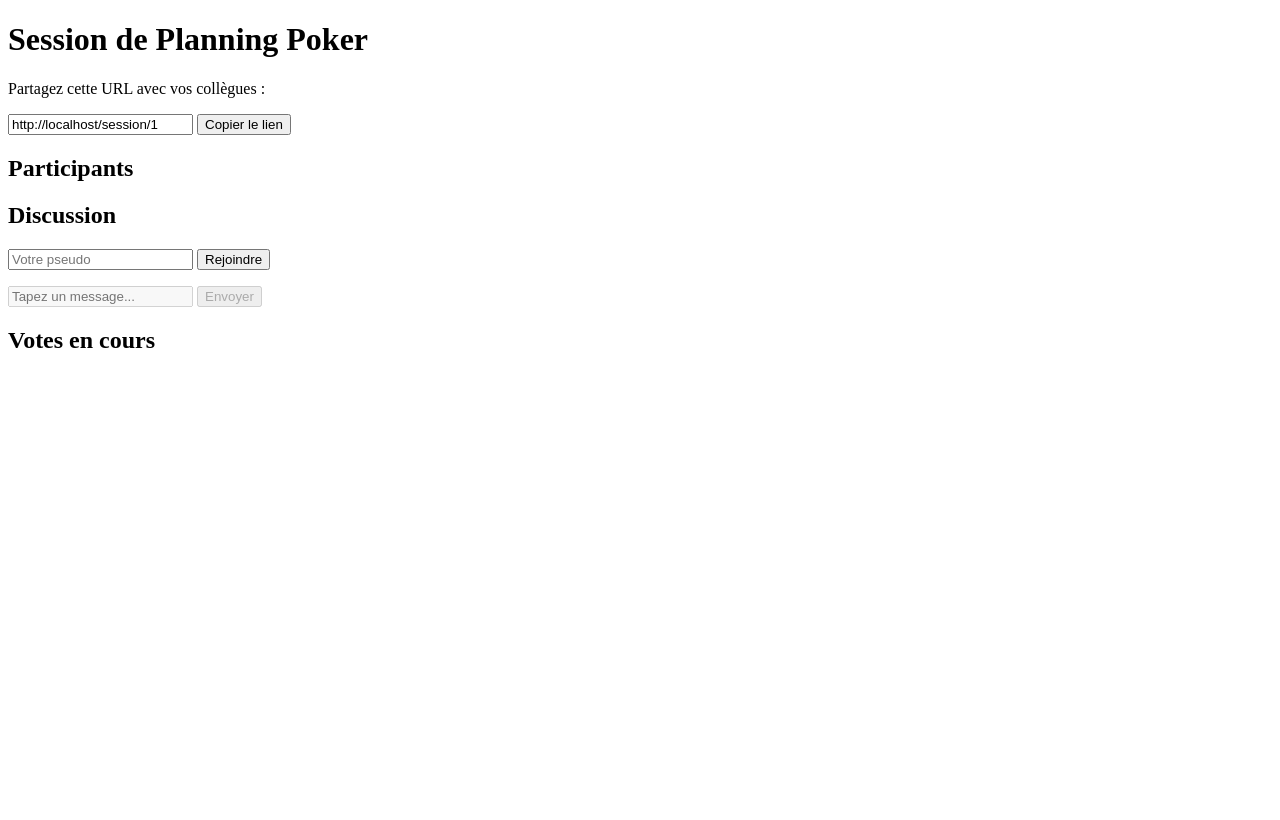
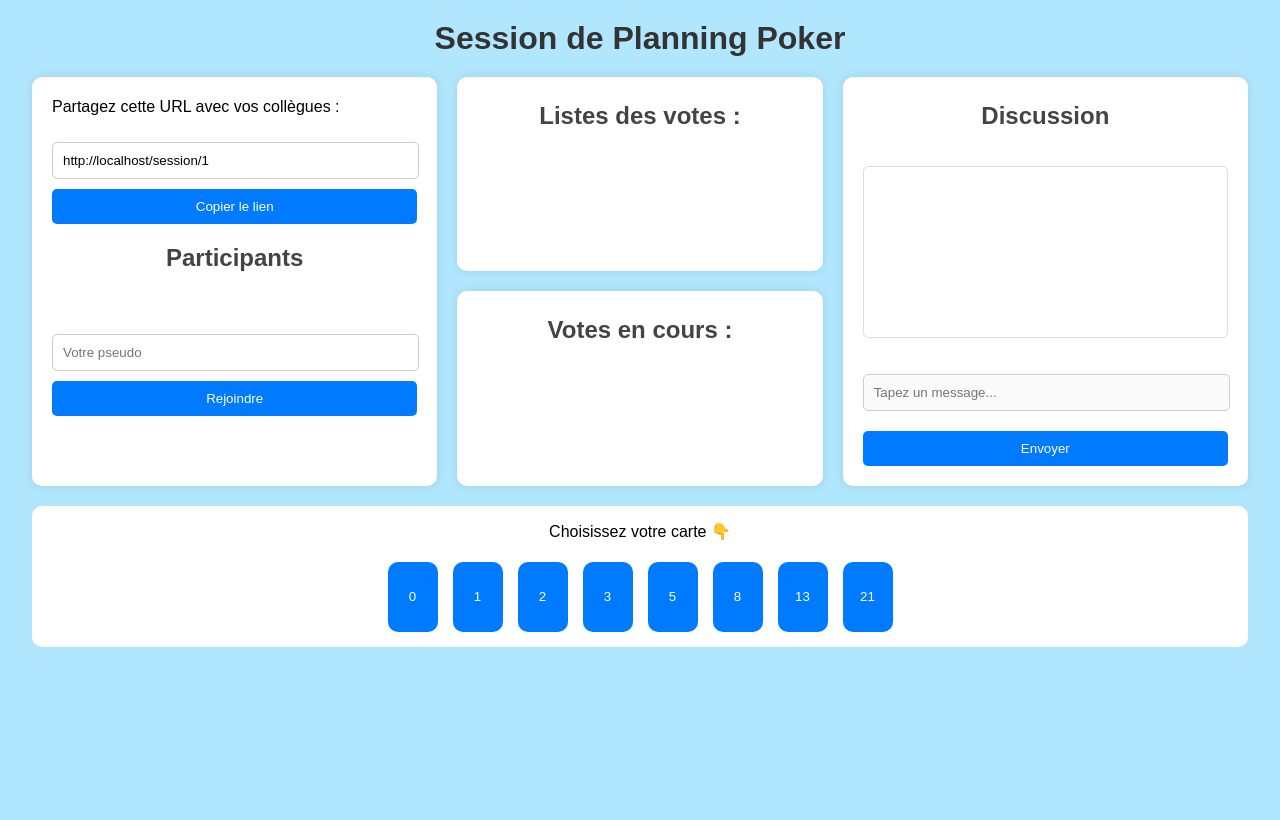
Before and after one commit to The-Leyn/planning_poker, a Flask app: page /session/1 in a window 1280 px wide. Before the commit the page ends 348 px from the top, so only its background shows below. Run offline with Flask 3, Linux system fonts and the light colour scheme; some libraries are stand-ins or nearby versions.

Commit message:
ajout du css pour idex et session

```diff
--- /dev/null
+++ b/static/styles_index.css
@@ -0,0 +1,193 @@
+body {
+    /* display: flex; */
+    flex-direction: column;
+    align-items: center;
+    justify-content: flex-start;
+    height: 100vh;
+    margin: 0;
+    background-color: #b1e6ff;
+    font-family: Arial, sans-serif;
+    font-size: 1em;
+}
+
+h1 {
+    text-align: center;
+    color: #333;
+    width: 100%;
+    margin-top: 20px;
+    margin-bottom: 0;
+}
+
+.container {
+    gap: 20px;
+    justify-content: space-between;
+}
+
+.top-container {
+    display: flex;
+    max-width: 95%;
+    gap: 20px;
+    padding: 20px 25px;
+    justify-content: space-between;
+    height: 100%;
+    margin: auto;
+}
+
+.container-cards {
+    background-color: white;
+    display: flex;
+    flex-direction: column;
+    align-items: center;
+    margin: auto;
+    max-width: 95%;
+    border-radius: 10px;
+}
+.container-cards > div {
+    display: flex;
+    gap: 5px;
+    padding-bottom: 10px;
+}
+
+.gauche,
+.droit {
+    flex: 1;
+    padding: 20px;
+    padding-top: 5px;
+    background: white;
+    border-radius: 10px;
+    box-shadow: 0 0 10px rgba(0, 0, 0, 0.1);
+    display: flex;
+    flex-direction: column;
+}
+
+.millieu {
+    flex: 1;
+    gap: 20px;
+    border-radius: 10px;
+    display: flex;
+    flex-direction: column;
+}
+
+.millieu-haut {
+    flex: 1;
+    padding: 20px;
+    padding-top: 5px;
+    background: white;
+    border-radius: 10px;
+    box-shadow: 0 0 10px rgba(0, 0, 0, 0.1);
+    display: flex;
+    flex-direction: column;
+}
+
+.millieu-bas {
+    flex: 1;
+    padding: 20px;
+    padding-top: 5px;
+    background: white;
+    border-radius: 10px;
+    box-shadow: 0 0 10px rgba(0, 0, 0, 0.1);
+    display: flex;
+    flex-direction: column;
+}
+
+h2 {
+    text-align: center;
+    color: #444;
+}
+
+button {
+    display: block;
+    width: 100%;
+    padding: 10px;
+    background-color: #007bff;
+    color: white;
+    border: none;
+    border-radius: 5px;
+    cursor: pointer;
+    margin-top: 10px;
+}
+
+.cards {
+    display: block;
+    width: 50px;
+    height: 70px;
+    border-radius: 10px;
+    margin: 5px;
+}
+
+button:hover {
+    background-color: #0056b3;
+}
+
+input[type="text"] {
+    width: calc(100% - 20px);
+    padding: 10px;
+    margin-top: 10px;
+    border: 1px solid #ccc;
+    border-radius: 5px;
+}
+
+ul {
+    list-style: none;
+    padding: 0;
+}
+
+ul li {
+    background: #f8f9fa;
+    padding: 10px;
+    margin: 5px 0;
+    border-radius: 5px;
+}
+
+#tchat {
+    display: flex;
+    flex-direction: column;
+    gap: 10px;
+    flex: 1;
+}
+
+#messages {
+    height: 150px;
+    overflow-y: auto;
+    border: 1px solid #ddd;
+    padding: 10px;
+    border-radius: 5px;
+    background: #fff;
+    flex-grow: 1;
+}
+
+#adminControls {
+    margin-top: auto;
+}
+
+#actual-vote {
+    text-align: center;
+    /* font-size: 1.2em; */
+    font-weight: bold;
+    padding: 15px;
+    background: #e3f2fd;
+    border-radius: 10px;
+}
+
+#votesList {
+    margin-top: 5px;
+    padding: 5px;
+    background: white;
+    border-radius: 10px;
+    box-shadow: 0 0 10px rgba(0, 0, 0, 0.1);
+}
+
+#actual-vote-container {
+    display: flex;
+    flex-direction: column;
+    gap: 15px;
+    background: #f1f1f1;
+    padding: 15px;
+    border-radius: 10px;
+}
+
+@media (max-width: 768px) {
+    .container {
+        flex-direction: column;
+    }
+}
--- a/templates/index.html
+++ b/templates/index.html
@@ -4,9 +4,11 @@
     <meta charset="UTF-8">
     <meta name="viewport" content="width=device-width, initial-scale=1.0">
     <title>Poker Planning</title>
+    <link rel="stylesheet" type="text/css" href="{{ url_for('static', filename='styles.css') }}">
 </head>
 <body>
     <a href="{{ url_for('create_session') }}">Create room</a>
-
+    <div class="bordure bordure1"></div>
+    <div class="bordure bordure2"></div>
 </body>
 </html>
--- a/templates/session.html
+++ b/templates/session.html
@@ -1,13 +1,20 @@
 <!DOCTYPE html>
 <html lang="fr">
+
 <head>
     <meta charset="UTF-8" />
     <meta name="viewport" content="width=device-width, initial-scale=1.0" />
     <title>Session {{ session_id }}</title>
     <script src="https://cdnjs.cloudflare.com/ajax/libs/socket.io/4.5.4/socket.io.js"></script>
+    <link rel="stylesheet" type="text/css" href="{{ url_for('static', filename='styles_index.css') }}">
 </head>
+
 <body>
     <h1>Session de Planning Poker</h1>
+
+    <div class="container">
+        <div class="top-container">
+            <div class="gauche">
                 <p>Partagez cette URL avec vos collègues :</p>
                 <input type="text" value="{{ request.url }}" id="sessionUrl" readonly />
                 <button onclick="copyLink()">Copier le lien</button>
@@ -15,23 +22,53 @@
                 <h2>Participants</h2>
                 <ul id="userList"></ul>
 
-    <h2>Discussion</h2>
+
                 <input type="text" id="username" placeholder="Votre pseudo" />
                 <button onclick="joinSession()">Rejoindre</button>
+            </div>
 
-    <div id="chat">
+            <div class="millieu">
+                <div class="millieu-haut">
+                    <h2>Listes des votes :</h2>
+                    <ul id="voteList"></ul>
+                    <div id="adminControls" style="display: none">
+                        <h2>Ajouter un vote à la liste</h2>
+                        <input type="text" id="voteTitle" placeholder="Titre du vote" />
+                        <button onclick="createVote()">Créer</button>
+                    </div>
+                </div>
+                <div class="millieu-bas">
+                    <h2>Votes en cours :</h2>
+                </div>
+            </div>
+
+            <div class="droit">
+                <h2>Discussion</h2>
+                <div id="tchat">
                     <ul id="messages"></ul>
                     <input type="text" id="message" placeholder="Tapez un message..." disabled />
                     <button onclick="sendMessage()" disabled>Envoyer</button>
                 </div>
-    <div id="adminControls" style="display: none">
-      <h2>Créer un vote</h2>
-      <input type="text" id="voteTitle" placeholder="Titre du vote" />
-      <button onclick="createVote()">Créer</button>
             </div>
+        </div>
+        <div class="container-cards">
+            <p>Choisissez votre carte 👇</p>
+            <div>
+                <button class="cards" onclick="sendVote(0)">0</button>
+                <button class="cards" onclick="sendVote(1)">1</button>
+                <button class="cards" onclick="sendVote(2)">2</button>
+                <button class="cards" onclick="sendVote(3)">3</button>
+                <button class="cards" onclick="sendVote(5)">5</button>
+                <button class="cards" onclick="sendVote(8)">8</button>
+                <button class="cards" onclick="sendVote(13)">13</button>
+                <button class="cards" onclick="sendVote(21)">21</button>
+            </div>
+        </div>
+    </div>
+</body>
 
-    <h2>Votes en cours</h2>
-    <ul id="voteList"></ul>
+</html>
+
 
 <script>
     var socket = io.connect("http://" + document.domain + ":" + location.port);
@@ -67,6 +104,7 @@
     socket.on("message", function (msg) {
         let messagesList = document.getElementById("messages");
         let newMessage = document.createElement("li");
+
         newMessage.textContent = msg;
         messagesList.appendChild(newMessage);
     });
@@ -107,14 +145,30 @@
     socket.on("new_vote", function (data) {
         let voteList = document.getElementById("voteList");
         let listItem = document.createElement("li");
+        let chooseBtn = document.createElement("button");
+        chooseBtn.textContent = "Lancer le vote";
+        chooseBtn.onclick = function () {
+            selectVote(data.vote_id, data.title)
+        }
         listItem.textContent = data.title + " (Vote ID: " + data.vote_id + ")";
+        listItem.appendChild(chooseBtn);
         voteList.appendChild(listItem);
     });
+
+    function selectVote(vote_id, title) {
+        console.log("select vote :", vote_id);
+        let actualVoteTitle = document.querySelector(".actual-vote h2")
+        actualVoteTitle.textContent = `Vote en cours : ${title}`
+
+
+    }
+    // Pour sélectionner parmis la liste des votes le vote actuel.
+    socket.on("select_vote", function (data) {
+
+    })
 
     // Gestion des erreurs (ex: si un non-admin essaie de créer un vote)
     socket.on("error", function (data) {
         alert(data.message);
     });
 </script>
-  </body>
-</html>
```
Also changed, not shown: static/styles.css (added, +97 -0 lines), templates/login.html (added). Lines whose indentation alone changed are shown as unchanged.
